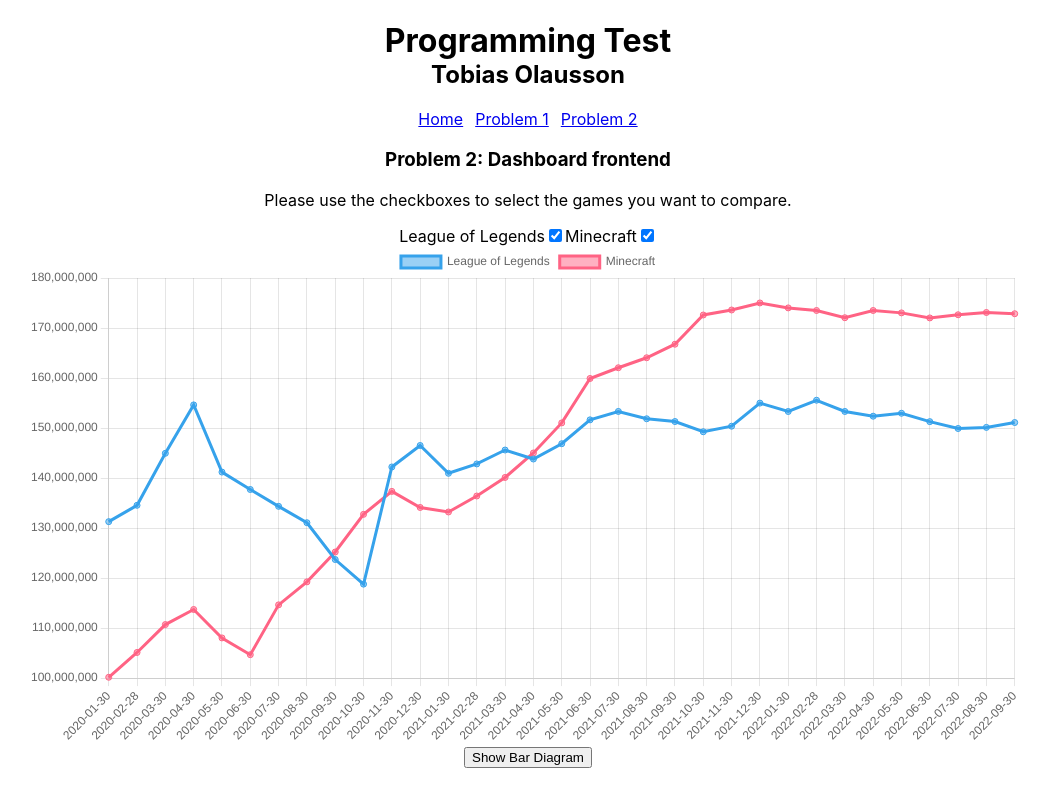
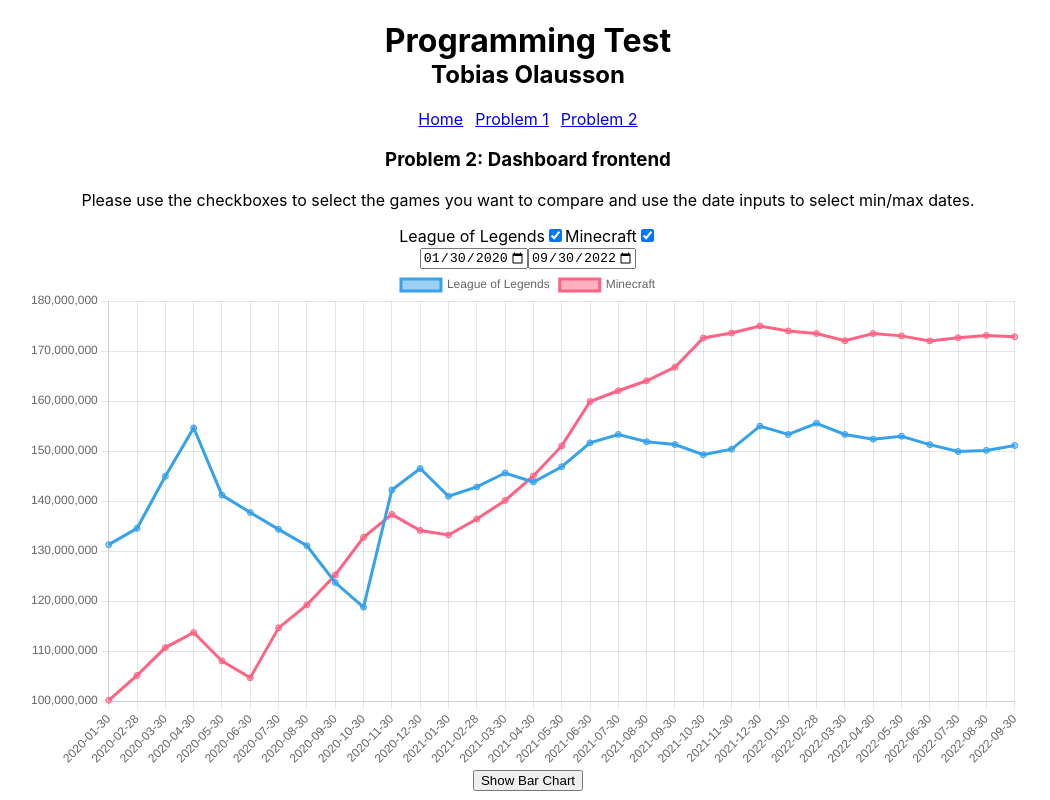
Before and after one commit to Baabzie/Sharpness, a React (Create React App) app: page /problem2 in a window 1280 px wide. Shown: the whole page, without its empty margins (112-1162 px from the left). Built offline with nearby package versions, Linux system fonts and the light colour scheme.

Commit message:
date select works

```diff
--- a/src/pages/Problem2.js
+++ b/src/pages/Problem2.js
@@ -13,7 +13,13 @@
     //Creating an array with names of the games we have data for. Using "Set" to remove duplicates.
     const games = [...new Set(gameDataArray.map((data) => data.game))]
 
-    //Function that in turn runs "setUserData" and sets that data to the games we want to show in the diagrams.
+    //Creating an array with all the dates we have some data on. Using "Set" to remove duplicates.
+    const availableDates = [...new Set(gameDataArray.map((data) => data.date))]
+    //Crating variables for the first and the last date available.
+    const minDate = availableDates[0];
+    const maxDate = availableDates[availableDates.length - 1]
+
+    //Function that in turn runs "setUserData" and sets that data to the games we want to show in the diagrams. The function is itself runned in the "checkboxChange()" function.
     //NOTE TO SELF: Try to make function work even if some games would miss data on dates. For instance data exist from an earlier date of one game than the other (probably seperate dates into other separate function).
     const activeGames = (games) => {
         let datasets = [];
@@ -23,8 +29,9 @@
                 label: game,
                 data: [],
             }
-            gameDataArray.forEach((datapoint) => {
-                if (datapoint.game === game) {
+            gameDataArray.forEach((datapoint, i) => {
+                //Only runns if the data is from a game which checkbox is checked and only if the data is from within the timespan of selected dates.
+                if (datapoint.game === game && (datapoint.date >= document.getElementById("beginningDateInput").value) && (datapoint.date <= document.getElementById("endingDateInput").value)) {
                     object.data.push(datapoint.activeUsers)
                     newDates.push(datapoint.date)
                 }
@@ -38,17 +45,18 @@
         })
     }
 
-    //This function is runned evertime someone changes one of the checkboxes.
+    //This function is runned every time someone changes one of the checkboxes, the min/max dates or first time "Problem 2"-page is started.
     const checkboxChange = () => {
         let checkboxArray = [];
         let form = document.getElementById("gamesCheckboxForm");
-        let checkboxes = form.getElementsByTagName("input");
+        let checkboxes = form.querySelectorAll('input[type=checkbox]');
 
         for (let i = 0; i < checkboxes.length; i++ ) {
             if (checkboxes[i].checked) {
                 checkboxArray.push(checkboxes[i].value)
             }
         }
+        //Runnes function with the selected games.
         activeGames(checkboxArray);
     }
 
@@ -60,27 +68,32 @@
     }, [])
 
 
-    //The data of the games that the diagrams should show.
+    //A state with the data of the games that the diagrams should show. The "setUserData" is runned from "activeGames".
     const [userData, setUserData] = useState({
          labels: [],
          datasets: [],
      });
 
+
+    //State that by default is "false", if "true" a bar chart is showned instead of the line chart. Is changed by a button rendered at the end of the HTML bellow.
     const [showBarDiagram, setShowBarDiagram] = useState(false);
 
     return (
         <div>
             <h3>Problem 2: Dashboard frontend</h3>
-            <p>Please use the checkboxes to select the games you want to compare.</p>
+            <p>Please use the checkboxes to select the games you want to compare and use the date inputs to select min/max dates.</p>
             <form id="gamesCheckboxForm">
                 {games.map((game, i) => {
                     return <GameCheck game={game} key={i} checkboxChange={checkboxChange}/>
                 })}
+                <br/>
+                <input aria-label="Date input for starting date." id="beginningDateInput" type="date" min={minDate} max={maxDate} defaultValue={minDate} onChange={() =>{checkboxChange()}} ></input>
+                <input aria-label="Date input for ending date." id="endingDateInput" type="date" min={minDate} max={maxDate} defaultValue={maxDate} onChange={() =>{checkboxChange()}}></input>
             </form>
             <div id="diagramDiv">
             {!showBarDiagram ? <LineDiagram lineData={userData}/> : <BarDiagram barData={userData}/>}
             </div>
-            <button onClick={() => {setShowBarDiagram((prevState) => !prevState)}}>{!showBarDiagram ? "Show Bar Diagram" : "Show Line Diagram"}</button>
+            <button onClick={() => {setShowBarDiagram((prevState) => !prevState)}}>{!showBarDiagram ? "Show Bar Chart" : "Show Line Chart"}</button>
         </div>
     )
 }
```
